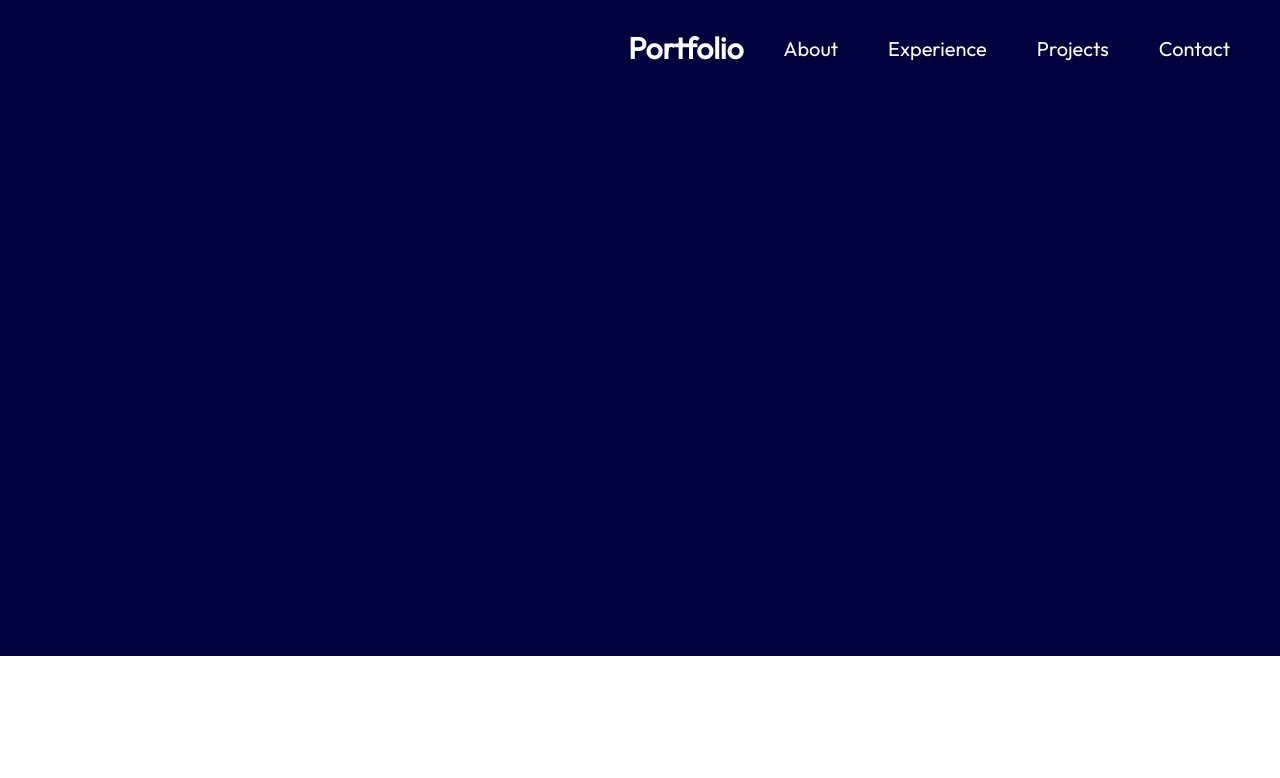
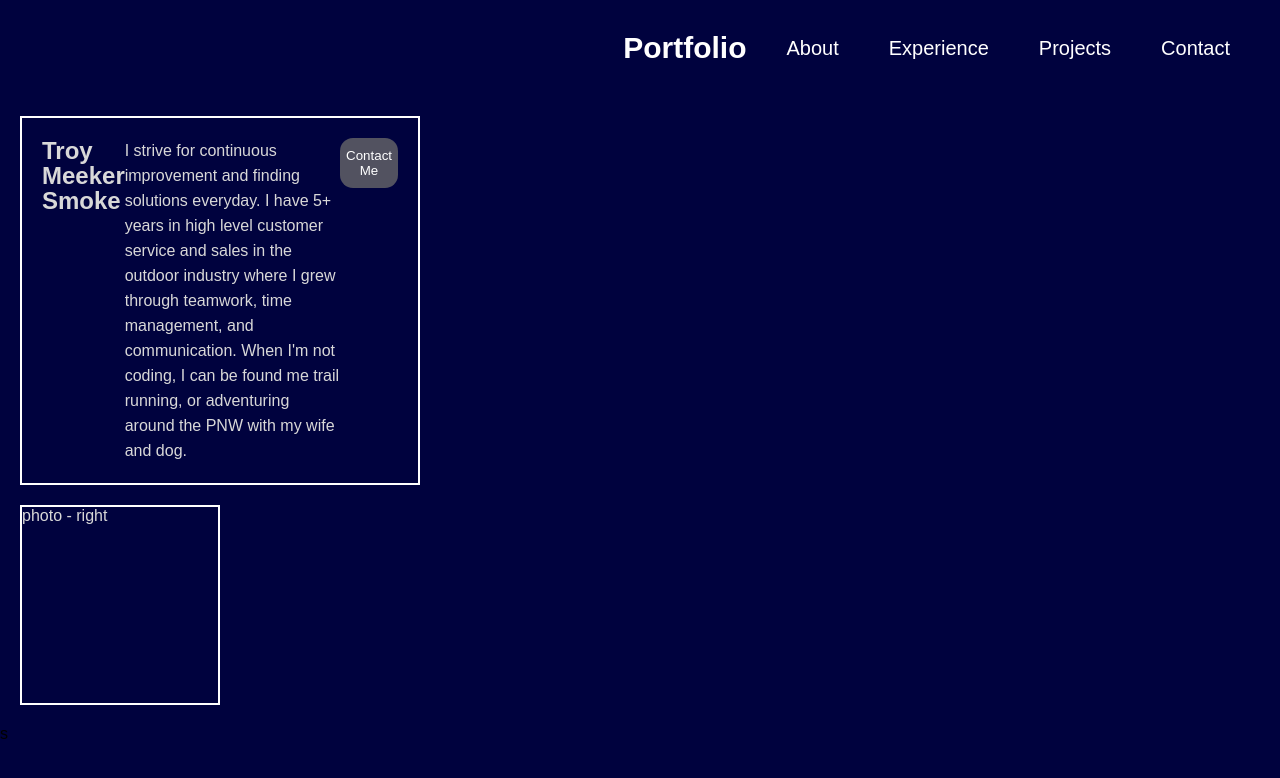
Before and after one commit to troymeeker/portfolio-react-vite, a React (Vite) app: page / in a window 1280 px wide. Shown: the top 778 px of the page. Built offline with nearby package versions, Linux system fonts and the light colour scheme; the HTML template or start-up script is replaced by a standard one.

Commit message:
two main divs added

```diff
--- a/src/App.jsx
+++ b/src/App.jsx
@@ -1,15 +1,15 @@
 // import { useState } from 'react'
 
-import styles from './App.module.css'
-import Navbar from './components/Navbar/navbar';
+import styles from "./App.module.css";
+import Navbar from "./components/Navbar/navbar";
+import Main from "./components/Main/Main";
 
 function App() {
   //  const [count, setCount] = useState(0)
 
   return (
     <div className={styles.App}>
-
-      <div className='nav'>
+      <div className="nav">
         {/* <p>Demo Calculator coming soon</p> */}
         {/* <div className="card">
         <button onClick={() => setCount((count) => count + 1)}> +      </button>
@@ -17,15 +17,14 @@ function App() {
 
         count is {count}
        </div> */}
-     <Navbar/>
-       </div>
-       <div className='main'>
-       </div>
-       <div className='footer'>
-       </div>
-
+        <Navbar />
+      </div>
+      <div>
+        <Main />
+      </div>
+      s<div className="footer"></div>
     </div>
-  )
+  );
 }
 
 export default App;
--- /dev/null
+++ b/src/components/Contact/Contact.jsx
@@ -0,0 +1,11 @@
+
+
+function Contact() {
+  return (
+
+        <button className="contact-btn">Contact Me</button>
+
+  )
+}
+
+export default Contact
--- /dev/null
+++ b/src/components/Main/Main.jsx
@@ -0,0 +1,24 @@
+import Contact from "../Contact/Contact";
+
+function Main() {
+  return (
+    <div className="main">
+      <div className="main-left">
+        <h2>Troy Meeker Smoke</h2>
+        <p>
+          I strive for continuous improvement and finding solutions
+          everyday. I have 5+ years in high level customer service and
+          sales in the outdoor industry where I grew through teamwork, time
+          management, and communication. When I&apos;m not
+          coding, I can be found me trail running, or adventuring around the PNW
+          with my wife and dog.
+        </p>
+
+        <Contact />
+      </div>
+      <div className="main-right">photo - right</div>
+    </div>
+  );
+}
+
+export default Main;
--- a/src/index.css
+++ b/src/index.css
@@ -25,3 +25,42 @@
   height: 20vh;
   color: rgb(0, 2, 62);
 }
+.main{
+  color:rgb(216, 216, 216);
+  height: fit-content;
+
+
+}
+.main-left{
+height: fit-content;
+width: 400px;
+border: 2px solid #fff;
+margin: 20px;
+padding: 20px;
+display: flex;
+line-height: 25px;
+
+
+}
+.main-right{
+  height: 200px;
+  width: 200px;
+  border: 2px solid #fff;
+  margin: 20px;
+  display: flex;
+
+}
+.contact-btn{
+  height: 50px;
+  background-color: rgb(82, 82, 96);
+  color: #fff;
+  border-radius: 13px;
+  border-style: none;
+}
+.contact-btn:hover{
+
+  background-color: rgb(191, 191, 191);
+  color: #2a2a2a;
+  cursor: pointer;
+
+}
--- a/src/main.jsx
+++ /dev/null
@@ -1,12 +0,0 @@
-import React from 'react'
-import ReactDOM from 'react-dom/client'
-import App from './App.jsx'
-import './index.css'
-import '@fontsource/outfit'
-import '@fontsource/roboto'
-
-ReactDOM.createRoot(document.getElementById('root')).render(
-  <React.StrictMode>
-    <App />
-  </React.StrictMode>,
-)
```
